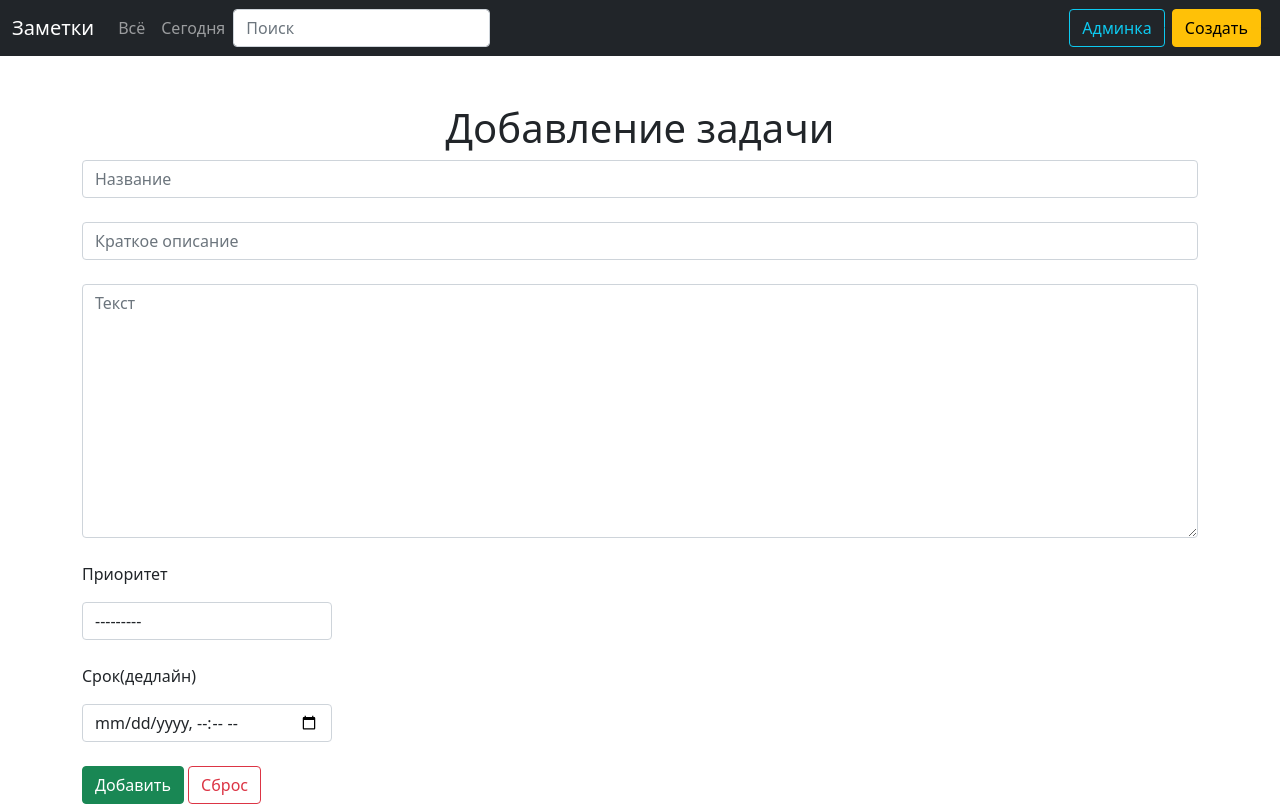
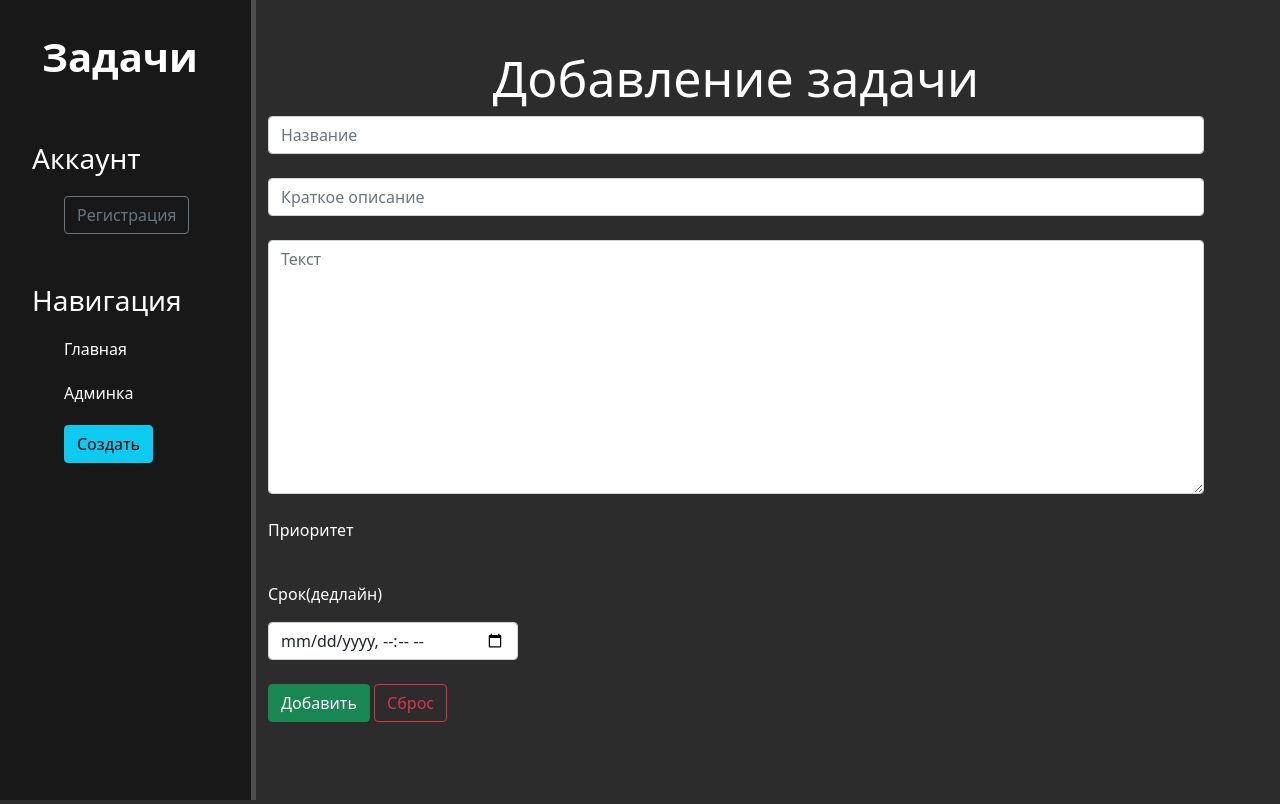
Before and after one commit to Daniil1235/SiteExample, a Django app: page /create/ in a window 1280 px wide. Run offline with Django 5.2, Linux system fonts and the light colour scheme; data that the repository does not hold is empty; some libraries are stand-ins or nearby versions.

Commit message:
registration

```diff
--- a/main/forms.py
+++ b/main/forms.py
@@ -1,5 +1,8 @@
 from .models import Task
-from django.forms import ModelForm, Textarea, TextInput, DateTimeInput, Select
+from django.forms import ModelForm, Textarea, TextInput, DateTimeInput, Select, RadioSelect
+from django import forms
+from django.contrib.auth.forms import UserCreationForm
+from django.contrib.auth.models import User
 
 
 class TaskForm(ModelForm):
@@ -16,12 +19,26 @@ class TaskForm(ModelForm):
             'text': Textarea(attrs={'class': 'form-control',
                                     'placeholder': 'Текст'}),
 
-            'priority': Select(attrs={'class': 'form-control',
-                                      'placeholder': 'Приоритет',
-                                      'style': 'width: 250px;'}),
+            'priority': RadioSelect(attrs={'placeholder': 'Приоритет'}),
 
             'deadline': DateTimeInput(
                 attrs={'class': 'form-control',
                        'type': 'datetime-local',
                        'style': 'width: 250px;'}),
         }
+
+
+
+class NewUserForm(UserCreationForm):
+    email = forms.EmailField(required=True)
+
+    class Meta:
+        model = User
+        fields = ("username", "email", "password1", "password2")
+
+    def save(self, commit=True):
+        user = super(NewUserForm, self).save(commit=False)
+        user.email = self.cleaned_data['email']
+        if commit:
+            user.save()
+        return user
--- a/main/static/main/css/style.css
+++ b/main/static/main/css/style.css
@@ -1,4 +1,69 @@
-.errornote {
+body {
+    background: #2c2c2c;
+}
+
+aside {
+    float: left;
+    background: #181818;
+    width: 20%;
+    padding: 2.5%;
+    height: 100vh;
+    color: #fff;
+    border-right: 5px solid #4d4d4d;
+}
+
+aside img {
+    width: 80px;
+    float: left;
+}
+
+aside .logo {
+    font-size: 40px;
+    margin-left: 10px;
+    font-weight: bold;
+    position: relative;
+    top: -5px;
+}
+
+aside h3 {
+    margin-top: 50px;
+    font-size: 28px;
+}
+
+aside ul {
+    list-style: none;
+}
+
+aside ul li, aside ul a {
+    color: #fff;
+    margin-top: 20px;
+    transition: transform .6s ease;
+    text-decoration: none;
+}
+
+aside ul li:hover, aside ul a:hover {
+    color: #eb5959;
+
+    transform: scale(1.05);
+}
+
+main .features {
+    float: left;
+    color: #fff;
+    margin-top: 100px;
+    width: 75%;
+}
+
+main .features h1 {
+    font-size: 50px;
+}
+
+main .features p {
+    max-width: 400px;
+}
+
+
+.error {
     font-size: 0.875rem;
     font-weight: 700;
     display: block;
@@ -11,12 +76,60 @@
     overflow-wrap: break-word;
 }
 
+
+.success {
+    font-size: 0.875rem;
+    font-weight: 700;
+    display: block;
+    padding: 10px 12px;
+    margin: 0 0 10px 0;
+    color: green;
+    border: 1px solid green;
+    border-radius: 4px;
+    background-position: 5px 12px;
+    overflow-wrap: break-word;
+}
+
+
+.warning {
+    font-size: 0.875rem;
+    font-weight: 700;
+    display: block;
+    padding: 10px 12px;
+    margin: 0 0 10px 0;
+    color: #ffc700;
+    border: 1px solid #ffc700;
+    border-radius: 4px;
+    background-position: 5px 12px;
+    overflow-wrap: break-word;
+}
+
 .card {
     width: 18rem;
     padding: 25px;
     margin: 50px;
 }
 
+.left {
+    text-align: left;
+}
+
 .center {
     text-align: center;
 }
+
+.right {
+    text-align: right;
+}
+
+.justify {
+    text-align: justify;
+}
+
+.alert-warning {
+    float: left;
+    clear: both;
+    width: 400px;
+    margin: 200px 34%;
+    text-align: left;
+}
--- a/main/urls.py
+++ b/main/urls.py
@@ -9,4 +9,5 @@ urlpatterns = [
                   path("tasks/<int:id>", views.detail_view, name="detail_view"),
                   path("tasks/<int:pk>/update", views.TaskUpdateView.as_view(), name="task_update"),
                   path("tasks/<int:pk>/delete", views.TaskDeleteView.as_view(), name="task_delete"),
+                  path("register", views.register_request, name="register")
               ] + static(settings.STATIC_URL, document_root=settings.STATIC_ROOT)
--- a/main/views.py
+++ b/main/views.py
@@ -1,7 +1,9 @@
 from django.shortcuts import render, redirect
 from .models import Task, Priority
-from .forms import TaskForm
+from .forms import TaskForm, NewUserForm
 from django.views.generic import UpdateView, DeleteView
+from django.contrib.auth import login
+from django.contrib import messages
 
 
 class TaskUpdateView(UpdateView):
@@ -44,3 +46,16 @@ def create(request):
 def detail_view(request, id):
     task = Task.objects.get(id=id)
     return render(request, "main/detail_view.html", {"task": task})
+
+
+def register_request(request):
+    if request.method == "POST":
+        form = NewUserForm(request.POST)
+        if form.is_valid():
+            user = form.save()
+            login(request, user)
+            messages.success(request, "Успешная регистрация")
+            return redirect("home")
+        messages.error(request, "При регистрации произошла ошибка. Убедитесь, что данные введены верно")
+    form = NewUserForm()
+    return render(request=request, template_name="main/register.html", context={"register_form": form})
--- a/templates/main/base.html
+++ b/templates/main/base.html
@@ -6,40 +6,50 @@
     <meta name="viewport"
           content="width=device-width, user-scalable=no, initial-scale=1.0, maximum-scale=1.0, minimum-scale=1.0">
     <meta http-equiv="X-UA-Compatible">
+    <link href="https://cdn.jsdelivr.net/npm/bootstrap@5.0.1/dist/css/bootstrap.min.css" rel="stylesheet"
+          integrity="sha384-+0n0xVW2eSR5OomGNYDnhzAbDsOXxcvSN1TPprVMTNDbiYZCxYbOOl7+AMvyTG2x" crossorigin="anonymous">
     <link rel="stylesheet" href="{% static 'main/css/style.css' %}">
-    <link href="https://cdn.jsdelivr.net/npm/bootstrap@5.0.1/dist/css/bootstrap.min.css" rel="stylesheet" integrity="sha384-+0n0xVW2eSR5OomGNYDnhzAbDsOXxcvSN1TPprVMTNDbiYZCxYbOOl7+AMvyTG2x" crossorigin="anonymous">
+
+    <link href="{% static 'fontawesomefree/css/fontawesome.css' %}" rel="stylesheet" type="text/css">
+    <link href="{% static 'fontawesomefree/css/brands.css' %}" rel="stylesheet" type="text/css">
+    <link href="{% static 'fontawesomefree/css/solid.css' %}" rel="stylesheet" type="text/css">
+
     <title>{% block title %} {% endblock %}</title>
 </head>
 <body>
-<nav class=" navbar navbar-expand navbar-dark bg-dark">
-  <div class="container-fluid align-right">
-    <a class="navbar-brand" href="#">Заметки</a>
-    <button class="navbar-toggler" type="button" data-toggle="collapse" data-target="#navbarsExample02" aria-controls="navbarsExample02" aria-expanded="false" aria-label="Toggle navigation">
-      <span class="navbar-toggler-icon"></span>
-    </button>
+<aside>
+    <span class="logo">Задачи</span>
+    <h3>Аккаунт</h3>
+    <ul>
+        <a href="{% url 'register' %}">
+            <li>
+                <button class="btn btn-outline-secondary"><i class="fa-duotone fa-solid fa-user"></i> Регистрация</button>
+            </li>
+        </a>
+    </ul>
+    <h3>Навигация</h3>
+    <ul>
+        <a href="{% url 'home' %}">
+            <li><i class="fa-solid fa-house"></i> Главная</li>
+        </a>
+        <a href="/admin">
+            <li><i class="fa-duotone fa-solid fa-user-tie"></i> Админка</li>
+        </a>
+        <a href="{% url 'create' %}">
+            <li>
+                <button class="btn btn-info"><i class="fa-solid fa-circle-plus"></i> Создать</button>
+            </li>
+        </a>
+    </ul>
+</aside>
+<main>
+    {% block body %}
+    {% endblock %}
+</main>
 
-    <div class="collapse navbar-collapse" id="navbarsExample02">
-      <ul class="navbar-nav mr-auto">
-        <li class="nav-item active">
-          <a class="nav-link" aria-current="page" href="/">Всё</a>
-        </li>
-        <li class="nav-item">
-          <a class="nav-link" href="/category/">Сегодня</a>
-        </li>
-      </ul>
-      <form>
-        <input class="form-control" type="text" placeholder="Поиск" aria-label="Search">
-      </form>
-    </div>
-      <a href="/admin/" class="btn btn-outline-info">Админка</a> <p>_</p>
-      <a href="{% url 'create' %}" class="btn btn-warning">Создать</a> <p>_</p>
-  </div>
-</nav>
 
-{% block body %}
-
-{% endblock %}
-
-<script src="https://cdn.jsdelivr.net/npm/bootstrap@5.0.1/dist/js/bootstrap.bundle.min.js" integrity="sha384-gtEjrD/SeCtmISkJkNUaaKMoLD0//ElJ19smozuHV6z3Iehds+3Ulb9Bn9Plx0x4" crossorigin="anonymous"></script>
+<script src="https://cdn.jsdelivr.net/npm/bootstrap@5.0.1/dist/js/bootstrap.bundle.min.js"
+        integrity="sha384-gtEjrD/SeCtmISkJkNUaaKMoLD0//ElJ19smozuHV6z3Iehds+3Ulb9Bn9Plx0x4"
+        crossorigin="anonymous"></script>
 </body>
 </html>
--- a/templates/main/create.html
+++ b/templates/main/create.html
@@ -4,12 +4,15 @@
 {% endblock %}
 
 {% block body %}
-    <div class="container mt-5">
+    {% load crispy_forms_tags %}
+    <div class="container mt-5 features">
+        {% if messages %}
+            {% for message in messages %}
+                <li{% if message.tags %} class="{{ message.tags }}"{% endif %}>{{ message }}</li>
+            {% endfor %}
+        {% endif %}
         <h1 class="center">{{ action }} задачи</h1>
-        {% if error %}
-            <p class="errornote">{{ error }}</p>
-        {% endif %}
-        <form method="post">
+        <form method="post" class="left">
             {% csrf_token %}
             {% if action_v == "Удалить" %}
                 <h3 class="center">Вы действительно хотите удалить задачу "{{ task.name }} и все её данные?"</h3>
@@ -30,6 +33,7 @@
             {% else %}
                 <div class="center">
                     <input type="submit" class="btn btn-outline-danger" value="{{ action_v }}">
+                    <a class="btn btn-success" href="/tasks/{{ task.id }}">Отмена</a>
                 </div>
             {% endif %}
         </form>
```
Also changed, not shown: Zadachi/settings.py (+6 -1 lines), templates/main/detail_view.html (+6 -1 lines), templates/main/index.html (+11 -6 lines), templates/main/register.html (added, +20 -0 lines).
